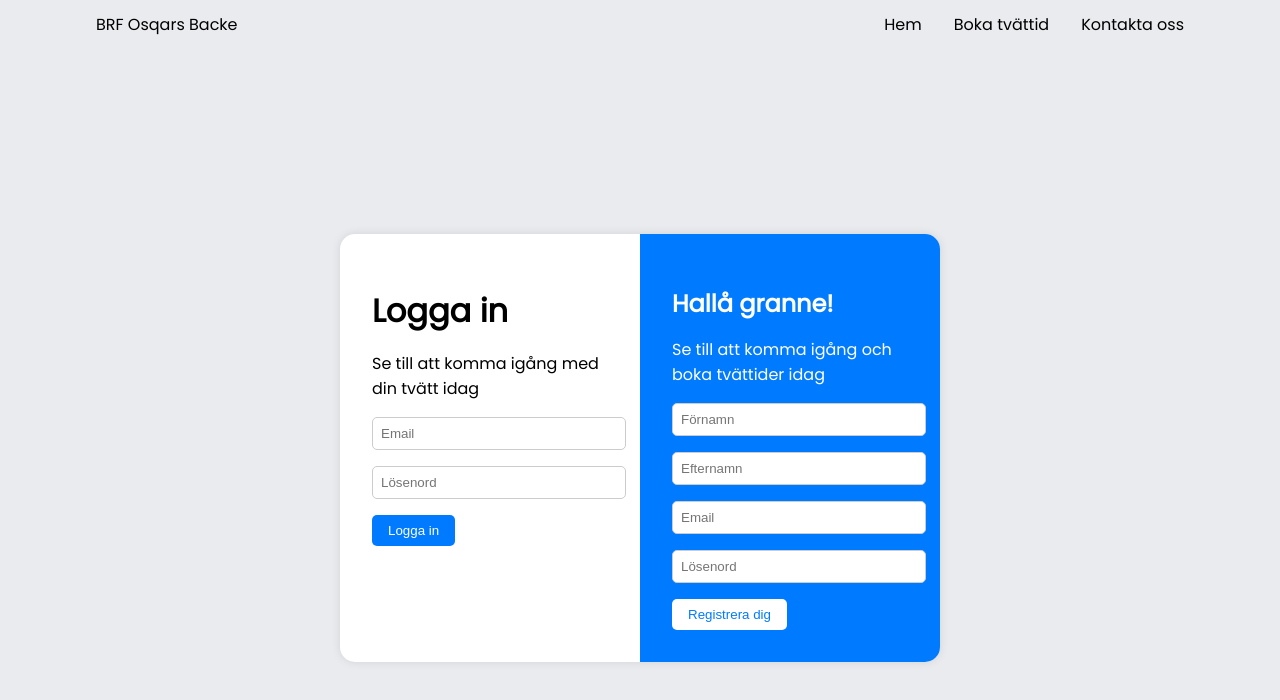
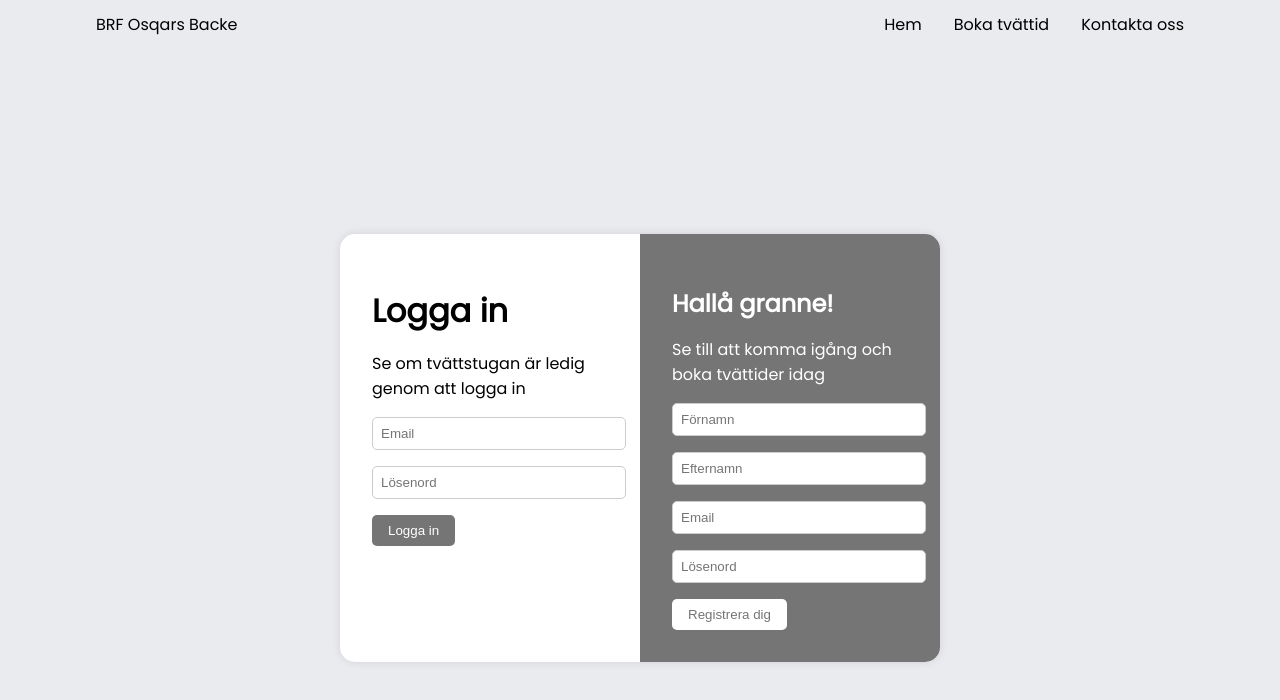
Before and after one commit to codezart44/BRF_Webb_App, a React (Vite) app in the folder frontend/: page / in a window 1280 px wide. Shown: the top 700 px of the page. Built offline with nearby package versions, Linux system fonts and the light colour scheme.

Commit message:
color change

```diff
--- a/frontend/src/components/login/Login.jsx
+++ b/frontend/src/components/login/Login.jsx
@@ -41,7 +41,7 @@ function Login() {
       <div className="login__container">
          <div className="login__containerLeft">
               <h1>Logga in</h1>
-              <p>Se till att komma igång med din tvätt idag</p>
+              <p>Se om tvättstugan är ledig genom att logga in</p>
               <input type="email" name='email' placeholder="Email" value={loginData.email} onChange={handleLoginChange}/>
               <input type="password" name='password' placeholder="Lösenord" value={loginData.password} onChange={handleLoginChange}/><br/>
               <button className='login__buttonLeft' onClick={handleLoginSubmit}>Logga in</button>
--- a/frontend/src/components/login/login.css
+++ b/frontend/src/components/login/login.css
@@ -29,7 +29,7 @@ body {
   .login__register {
     flex: 1; /* Take up half of the available space */
     padding: 1rem;
-    background-color: #007bff;
+    background-color: hsl(0, 0%, 46%);
 }
 
   .login__containerLeft {
@@ -60,7 +60,7 @@ body {
 
   .login__buttonRight {
     background-color: #fff;
-    color: #007bff;
+    color: hsl(0, 0%, 46%);
     border: none;
     border-radius: 5px;
     padding: 0.5rem 1rem;
@@ -68,7 +68,7 @@ body {
     transition: background-color 0.3s ease;
   }
   .login__buttonLeft {
-    background-color: #007bff;
+    background-color: hsl(0, 0%, 46%);
     color: #fff;
     border: none;
     border-radius: 5px;
@@ -76,7 +76,3 @@ body {
     cursor: pointer;
     transition: background-color 0.3s ease;
   }
-
-  button:hover {
-    background-color: #0056b3;
-  }
```
